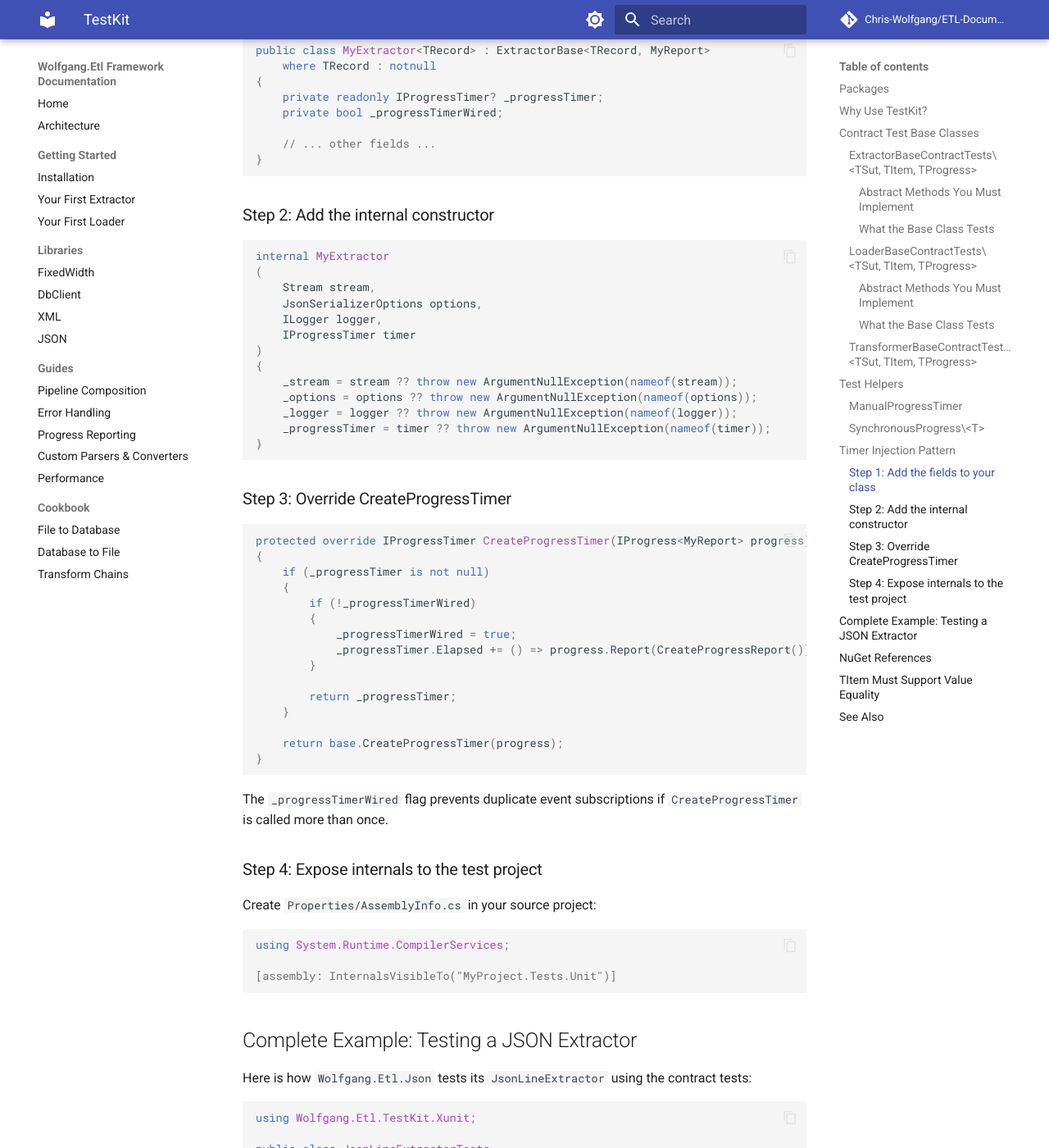
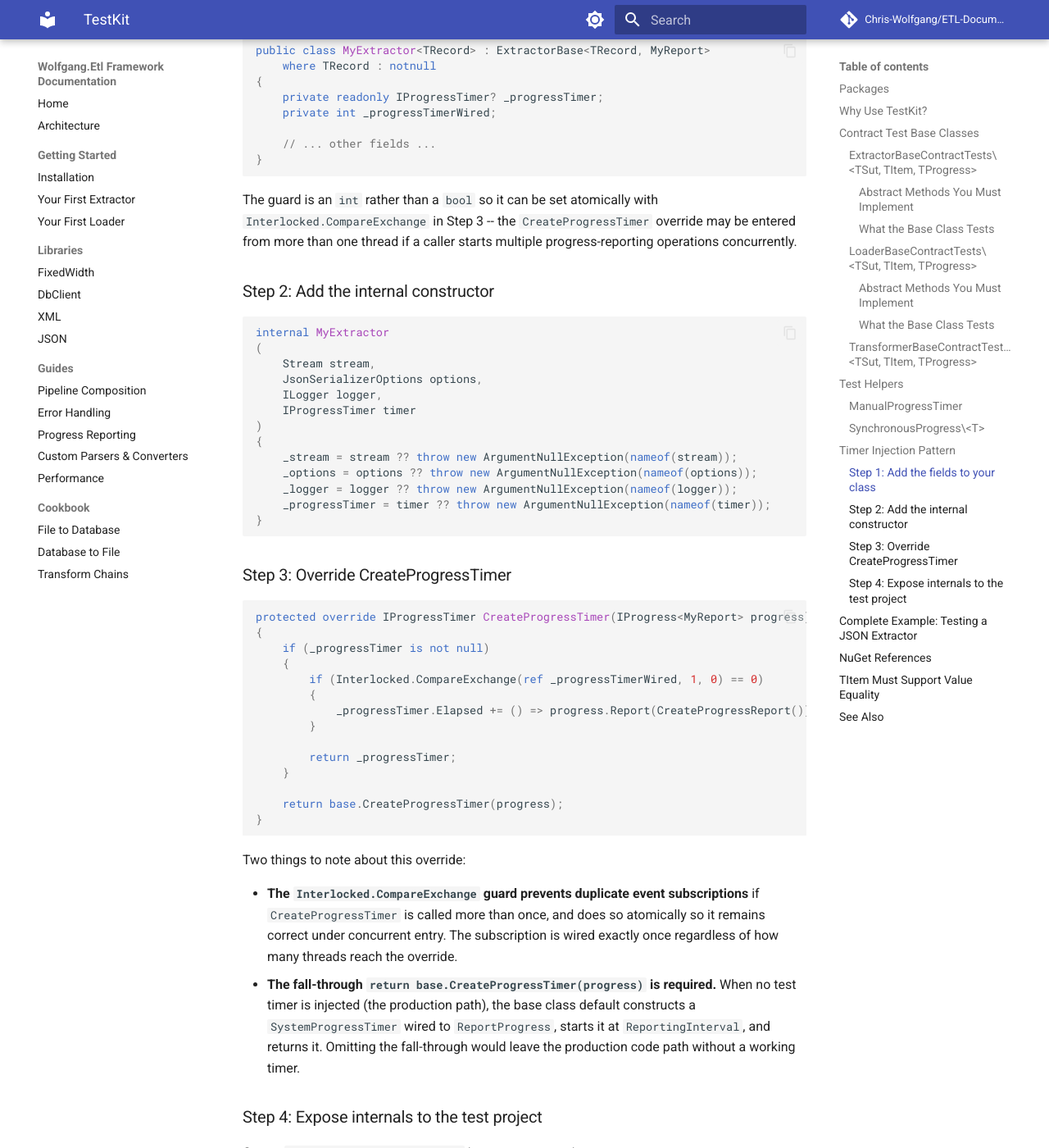
Before and after one commit to Chris-Wolfgang/ETL-Documentation, an MkDocs documentation site: the page built from docs/wiki-original/TestKit.md, in a window 1280 px wide and 1400 px high, scrolled down 3451 px. Shown: the whole window at 82% size. Built offline with MkDocs 1.6.1 and Material for MkDocs 9.7.7, drawn with Linux system fonts in a browser that asks for light colours; comment, search, counter and statistics services are not loaded.

Commit message:
Update TestKit timer-injection recipe to match the thread-safe shipping pattern
The Step 3 CreateProgressTimer override in TestKit.md drifted from the
pattern used by the shipping extractors and loaders (JsonLineExtractor,
JsonLineLoader, and others). The drift is in the guard flag:

- Doc showed `private bool _progressTimerWired;` with a plain
  `if (!_progressTimerWired) { _progressTimerWired = true; ... }` guard.
- Shipping code uses `private int _progressTimerWired;` set atomically
  via `Interlocked.CompareExchange(ref _progressTimerWired, 1, 0) == 0`.

The plain-bool pattern is not thread-safe: if `CreateProgressTimer` is
entered concurrently (possible when a caller starts multiple
progress-reporting operations at once), two threads can both see the
flag as unset and both add an `Elapsed` subscription, causing progress
reports to fire twice per elapse.

Align the doc with the shipping pattern:
- Step 1: declare the guard as `int`, not `bool`. Add a sentence
  explaining why.
- Step 3: use `Interlocked.CompareExchange` for the guard check.
  Expand the after-snippet prose from one sentence into two bullets:
  one on the atomic guard, one on the required fall-through to
  `base.CreateProgressTimer(progress)` (the line itself was already
  in the doc; the prose now explains why it must stay -- the base
  class default constructs and starts a SystemProgressTimer wired
  to ReportProgress).

Verified against:
- Abstractions: ExtractorBase.CreateProgressTimer / LoaderBase /
  TransformerBase default implementations
- Shipping consumers: Wolfgang.Etl.Json.JsonLineExtractor and
  JsonLineLoader (both use Interlocked.CompareExchange on int)

Resolves review comment on PR #1:
- TestKit.md r3118964602 ("Does this still apply or did we change the testkit")

Answer to the review comment: the pattern still applies. The TestKit
API itself has not changed. The doc recipe has drifted from the
thread-safe shipping implementation and this PR re-aligns it.

Co-Authored-By: Claude Opus 4.6 <noreply@anthropic.com>

````diff
--- a/docs/wiki-original/TestKit.md
+++ b/docs/wiki-original/TestKit.md
@@ -114,11 +114,13 @@ public class MyExtractor<TRecord> : ExtractorBase<TRecord, MyReport>
     where TRecord : notnull
 {
     private readonly IProgressTimer? _progressTimer;
-    private bool _progressTimerWired;
+    private int _progressTimerWired;
 
     // ... other fields ...
 }
 ```
+
+The guard is an `int` rather than a `bool` so it can be set atomically with `Interlocked.CompareExchange` in Step 3 -- the `CreateProgressTimer` override may be entered from more than one thread if a caller starts multiple progress-reporting operations concurrently.
 
 ### Step 2: Add the internal constructor
 
@@ -145,9 +147,8 @@ protected override IProgressTimer CreateProgressTimer(IProgress<MyReport> progre
 {
     if (_progressTimer is not null)
     {
-        if (!_progressTimerWired)
+        if (Interlocked.CompareExchange(ref _progressTimerWired, 1, 0) == 0)
         {
-            _progressTimerWired = true;
             _progressTimer.Elapsed += () => progress.Report(CreateProgressReport());
         }
 
@@ -158,7 +159,10 @@ protected override IProgressTimer CreateProgressTimer(IProgress<MyReport> progre
 }
 ```
 
-The `_progressTimerWired` flag prevents duplicate event subscriptions if `CreateProgressTimer` is called more than once.
+Two things to note about this override:
+
+- **The `Interlocked.CompareExchange` guard prevents duplicate event subscriptions** if `CreateProgressTimer` is called more than once, and does so atomically so it remains correct under concurrent entry. The subscription is wired exactly once regardless of how many threads reach the override.
+- **The fall-through `return base.CreateProgressTimer(progress)` is required.** When no test timer is injected (the production path), the base class default constructs a `SystemProgressTimer` wired to `ReportProgress`, starts it at `ReportingInterval`, and returns it. Omitting the fall-through would leave the production code path without a working timer.
 
 ### Step 4: Expose internals to the test project
 
````
